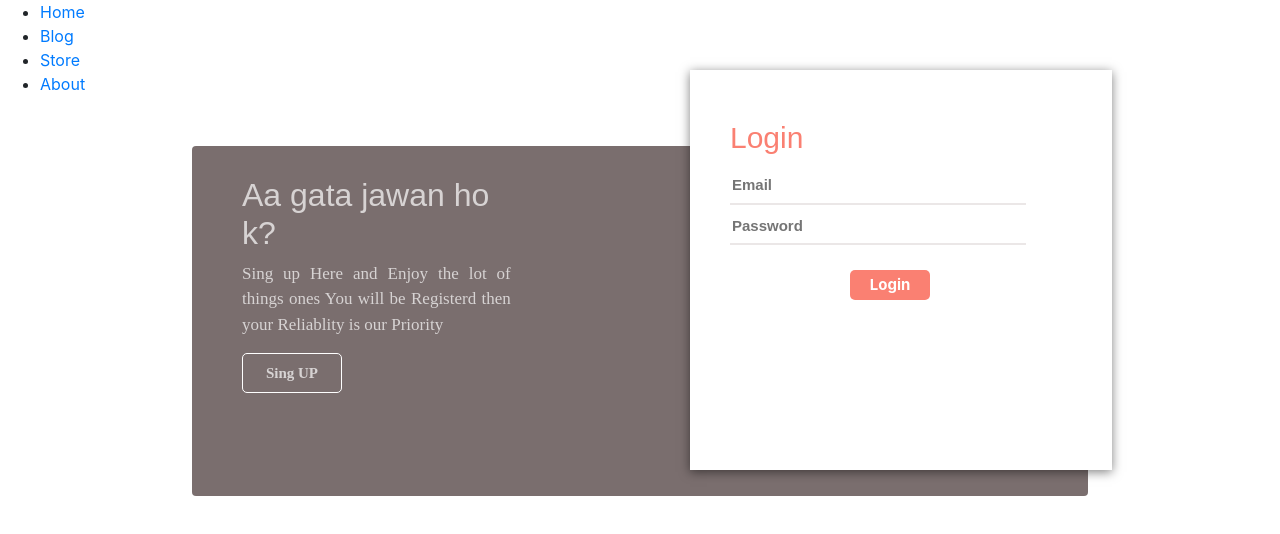
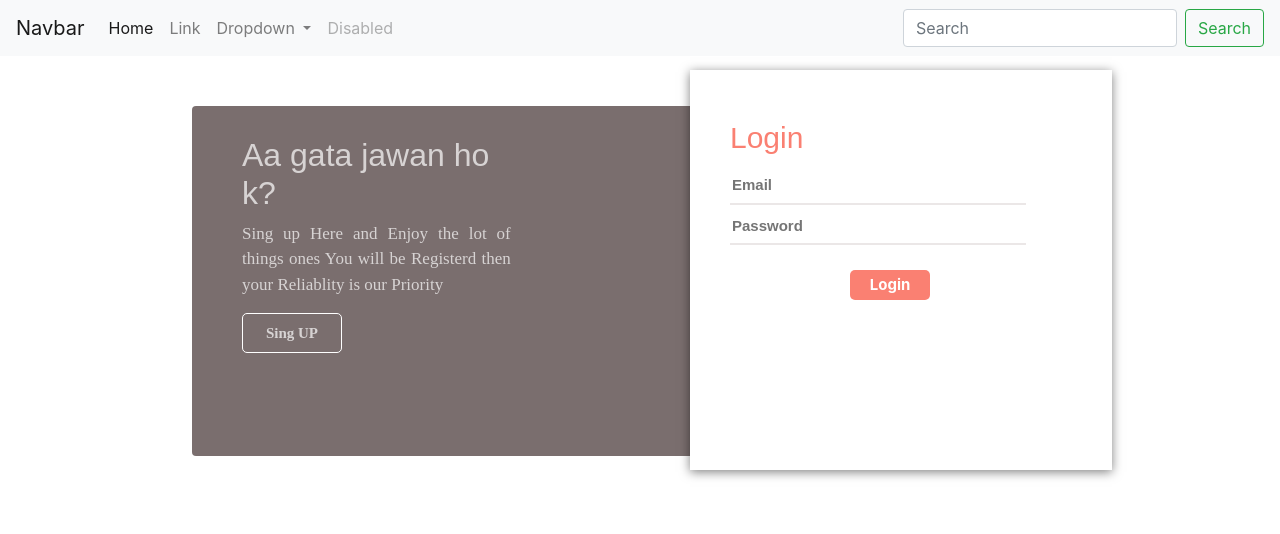
Before and after one commit to husnainsuleman/auto_deploy, a plain HTML site: page index.html in a window 1280 px wide. Drawn offline with nearby package versions, Linux system fonts and the light colour scheme.

Commit message:
Update index.html

```diff
--- a/index.html
+++ b/index.html
@@ -7,13 +7,41 @@
             integrity="sha384-9aIt2nRpC12Uk9gS9baDl411NQApFmC26EwAOH8WgZl5MYYxFfc+NcPb1dKGj7Sk" crossorigin="anonymous">
     </head>
     <body>
-        <ul>
-            <li><a href="#">Home</a></li>
-            <li><a href="#">Blog</a></li>
-            <li><a href="#">Store</a></li>
-            <li><a href="#">About</a></li>
-        </ul>
+        <nav class="navbar navbar-expand-lg navbar-light bg-light">
+        <a class="navbar-brand" href="#">Navbar</a>
+        <button class="navbar-toggler" type="button" data-toggle="collapse" data-target="#navbarSupportedContent" aria-controls="navbarSupportedContent" aria-expanded="false" aria-label="Toggle navigation">
+          <span class="navbar-toggler-icon"></span>
+        </button>
 
+        <div class="collapse navbar-collapse" id="navbarSupportedContent">
+          <ul class="navbar-nav mr-auto">
+            <li class="nav-item active">
+              <a class="nav-link" href="#">Home <span class="sr-only">(current)</span></a>
+            </li>
+            <li class="nav-item">
+              <a class="nav-link" href="#">Link</a>
+            </li>
+            <li class="nav-item dropdown">
+              <a class="nav-link dropdown-toggle" href="#" id="navbarDropdown" role="button" data-toggle="dropdown" aria-haspopup="true" aria-expanded="false">
+                Dropdown
+              </a>
+              <div class="dropdown-menu" aria-labelledby="navbarDropdown">
+                <a class="dropdown-item" href="#">Action</a>
+                <a class="dropdown-item" href="#">Another action</a>
+                <div class="dropdown-divider"></div>
+                <a class="dropdown-item" href="#">Something else here</a>
+              </div>
+            </li>
+            <li class="nav-item">
+              <a class="nav-link disabled" href="#">Disabled</a>
+            </li>
+          </ul>
+          <form class="form-inline my-2 my-lg-0">
+            <input class="form-control mr-sm-2" type="search" placeholder="Search" aria-label="Search">
+            <button class="btn btn-outline-success my-2 my-sm-0" type="submit">Search</button>
+          </form>
+        </div>
+      </nav>
         <div class="login-continer">
             <div class="login-title-left" id="signuptitle">
                 <h2 class="title">Aa gata jawan ho k?</h2>
```
